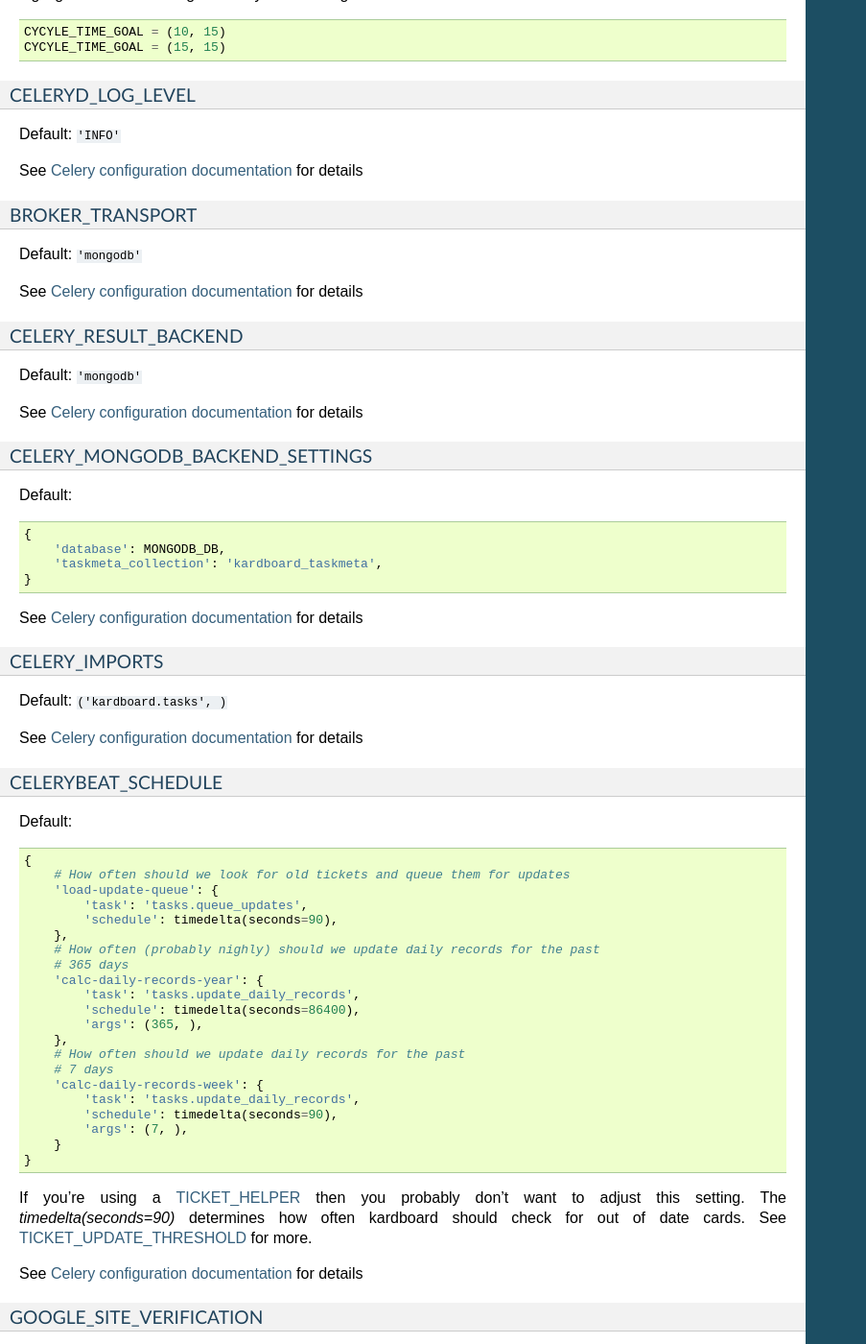
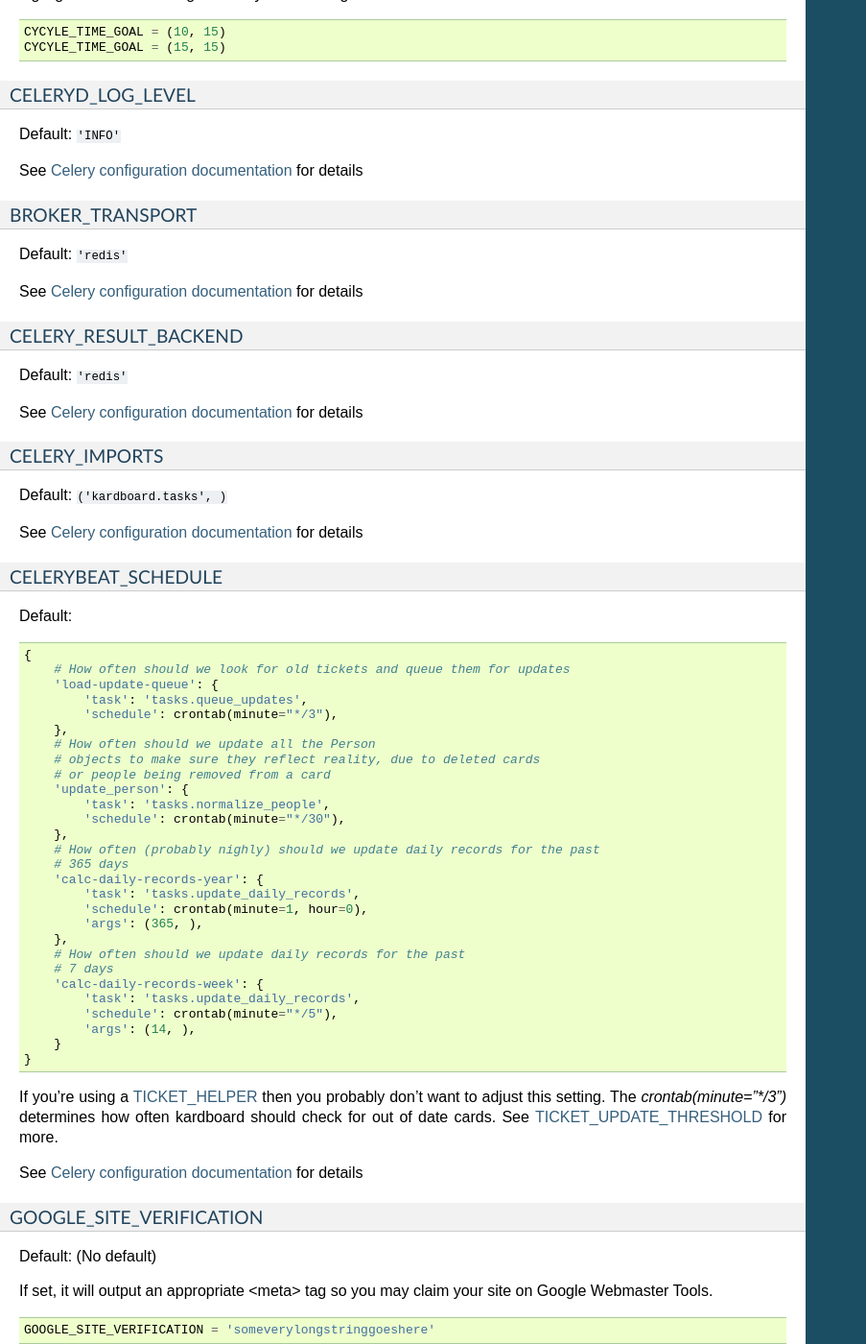
Before and after one commit to cmheisel/kardboard, a Sphinx documentation site: the page built from docs/source/installing.rst, in a window 1280 px wide and 1400 px high, scrolled down 2420 px. Shown: the whole window at 96% size, without its empty margins (0-903 px from the left). Built offline with Sphinx 7.4.7, drawn with Linux system fonts in a browser that asks for light colours; some of the changed text lies outside the part shown.

Commit message:
Switching from mongodb to redis

```diff
--- a/docs/source/installing.rst
+++ b/docs/source/installing.rst
@@ -130,24 +130,13 @@
 
 BROKER_TRANSPORT
 ^^^^^^^^^^^^^^^^
-Default: ``'mongodb'``
+Default: ``'redis'``
 
 See `Celery configuration documentation`_ for details
 
 CELERY_RESULT_BACKEND
 ^^^^^^^^^^^^^^^^^^^^^^
-Default: ``'mongodb'``
-
-See `Celery configuration documentation`_ for details
-
-CELERY_MONGODB_BACKEND_SETTINGS
-^^^^^^^^^^^^^^^^^^^^^^^^^^^^^^^^^
-Default::
-
-    {
-        'database': MONGODB_DB,
-        'taskmeta_collection': 'kardboard_taskmeta',
-    }
+Default: ``'redis'``
 
 See `Celery configuration documentation`_ for details
 
@@ -168,25 +157,32 @@
         # How often should we look for old tickets and queue them for updates
         'load-update-queue': {
             'task': 'tasks.queue_updates',
-            'schedule': timedelta(seconds=90),
+            'schedule': crontab(minute="*/3"),
+        },
+        # How often should we update all the Person
+        # objects to make sure they reflect reality, due to deleted cards
+        # or people being removed from a card
+        'update_person': {
+            'task': 'tasks.normalize_people',
+            'schedule': crontab(minute="*/30"),
         },
         # How often (probably nighly) should we update daily records for the past
         # 365 days
         'calc-daily-records-year': {
             'task': 'tasks.update_daily_records',
-            'schedule': timedelta(seconds=86400),
+            'schedule': crontab(minute=1, hour=0),
             'args': (365, ),
         },
         # How often should we update daily records for the past
         # 7 days
         'calc-daily-records-week': {
             'task': 'tasks.update_daily_records',
-            'schedule': timedelta(seconds=90),
-            'args': (7, ),
+            'schedule': crontab(minute="*/5"),
+            'args': (14, ),
         }
     }
 
-If you're using a :ref:`TICKET_HELPER` then you probably don't want to adjust this setting. The `timedelta(seconds=90)` determines how often kardboard should check for out of date cards. See  :ref:`TICKET_UPDATE_THRESHOLD` for more.
+If you're using a :ref:`TICKET_HELPER` then you probably don't want to adjust this setting. The `crontab(minute="*/3")` determines how often kardboard should check for out of date cards. See  :ref:`TICKET_UPDATE_THRESHOLD` for more.
 
 See `Celery configuration documentation`_ for details
 
```
Also changed, not shown: 1 other file.
